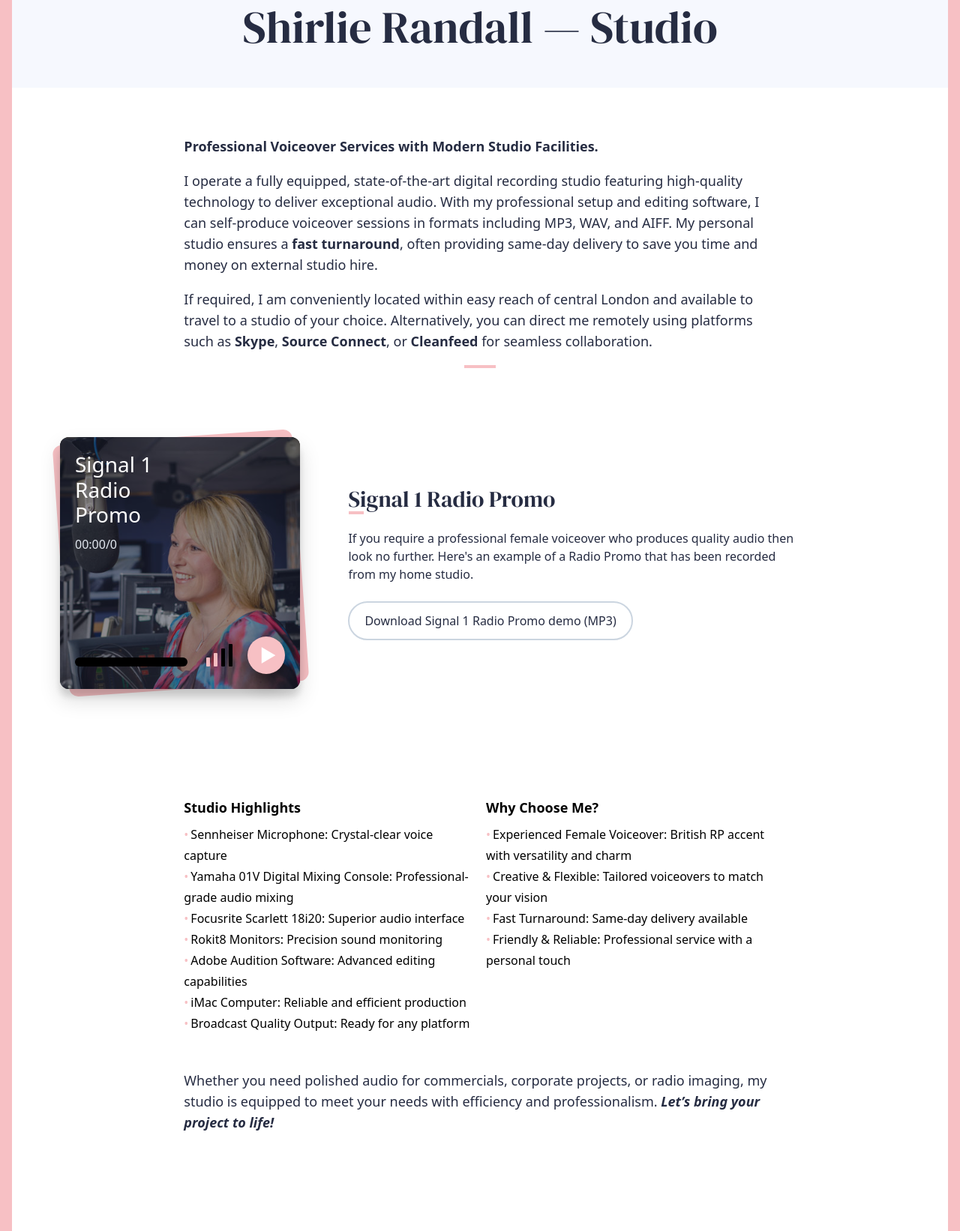
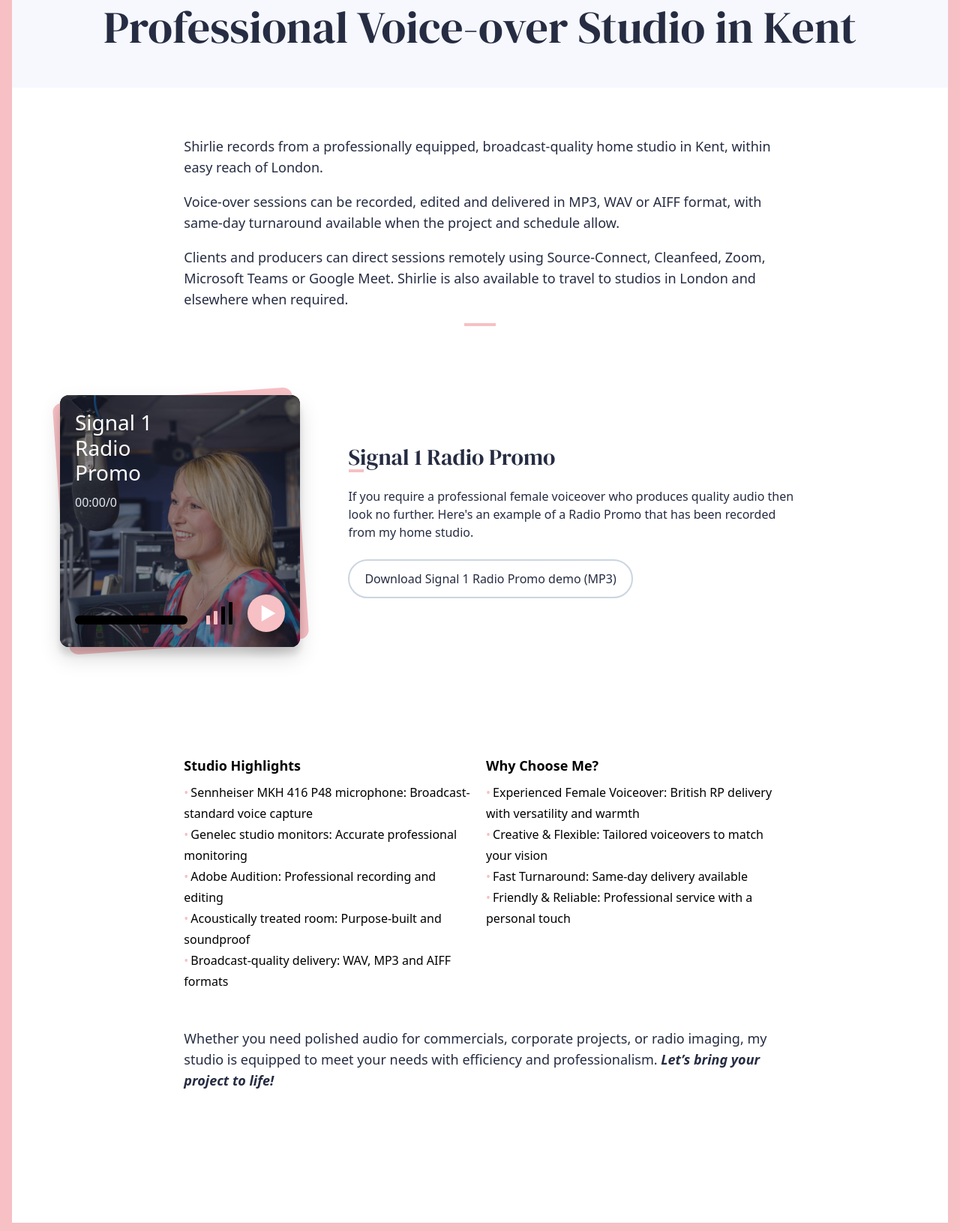
Before and after one commit to TJRandall007/shirlVoice, a Gatsby site: page /studio in a window 1280 px wide. Shown: the part 161-1803 px from the top of the page at 75% size. Built offline with nearby package versions, Linux system fonts and the light colour scheme; Gatsby itself is replaced by a stand-in of ours.

Commit message:
Improve src/pages/studio.js

```diff
--- a/src/pages/studio.js
+++ b/src/pages/studio.js
@@ -21,28 +21,19 @@ import StudioImage from "../images/studio.jpeg";
 
 const Intro = () => (
   <StudioIntro className="m-auto lg:w-8/12 lg:text-lg">
-    <p className="font-semibold">
-      Professional Voiceover Services with Modern Studio Facilities.
+    <p>
+      Shirlie records from a professionally equipped, broadcast-quality home
+      studio in Kent, within easy reach of London.
     </p>
-
     <p>
-      I operate a fully equipped, state-of-the-art digital recording studio
-      featuring high-quality technology to deliver exceptional audio. With my
-      professional setup and editing software, I can self-produce voiceover
-      sessions in formats including MP3, WAV, and AIFF. My personal studio
-      ensures a <strong className="font-semibold">fast turnaround</strong>,
-      often providing same-day delivery to save you time and money on external
-      studio hire.
+      Voice-over sessions can be recorded, edited and delivered in MP3, WAV or
+      AIFF format, with same-day turnaround available when the project and
+      schedule allow.
     </p>
-
     <p>
-      If required, I am conveniently located within easy reach of central London
-      and available to travel to a studio of your choice. Alternatively, you can
-      direct me remotely using platforms such as{" "}
-      <strong className="font-semibold">Skype</strong>,{" "}
-      <strong className="font-semibold">Source Connect</strong>, or{" "}
-      <strong className="font-semibold">Cleanfeed</strong> for seamless
-      collaboration.
+      Clients and producers can direct sessions remotely using Source-Connect,
+      Cleanfeed, Zoom, Microsoft Teams or Google Meet. Shirlie is also available
+      to travel to studios in London and elsewhere when required.
     </p>
   </StudioIntro>
 );
@@ -62,19 +53,17 @@ const List = ({ title, items }) => (
 
 const Lists = () => {
   const left = [
-    ["Sennheiser Microphone:", "Crystal-clear voice capture"],
-    ["Yamaha 01V Digital Mixing Console:", "Professional-grade audio mixing"],
-    ["Focusrite Scarlett 18i20:", "Superior audio interface"],
-    ["Rokit8 Monitors:", "Precision sound monitoring"],
-    ["Adobe Audition Software:", "Advanced editing capabilities"],
-    ["iMac Computer:", "Reliable and efficient production"],
-    ["Broadcast Quality Output:", "Ready for any platform"],
+    ["Sennheiser MKH 416 P48 microphone:", "Broadcast-standard voice capture"],
+    ["Genelec studio monitors:", "Accurate professional monitoring"],
+    ["Adobe Audition:", "Professional recording and editing"],
+    ["Acoustically treated room:", "Purpose-built and soundproof"],
+    ["Broadcast-quality delivery:", "WAV, MP3 and AIFF formats"],
   ];
 
   const right = [
     [
       "Experienced Female Voiceover:",
-      "British RP accent with versatility and charm",
+      "British RP delivery with versatility and warmth",
     ],
     ["Creative & Flexible:", "Tailored voiceovers to match your vision"],
     ["Fast Turnaround:", "Same-day delivery available"],
@@ -103,10 +92,10 @@ const Studio = ({ location }) => (
   <RecoilRoot>
     <Layout location={location}>
       <SEO
-        title="Remote Recording Studio | Same-Day Voiceover Delivery"
-        description="Broadcast-quality home studio in Kent with same-day turnaround. Remote direction via Source Connect, Cleanfeed or Skype for voiceover clients worldwide."
+        title="Professional Voice-over Studio in Kent | Remote Sessions"
+        description="Broadcast-quality voice-over studio in Kent with a Sennheiser MKH 416, acoustically treated room and remote direction via Source-Connect or Cleanfeed."
       />
-      <Lead title="Shirlie Randall — Studio" />
+      <Lead title="Professional Voice-over Studio in Kent" />
       <StudioContainer className="pt-8 lg:py-16">
         <ContainerDefault>
           <Intro />
```
